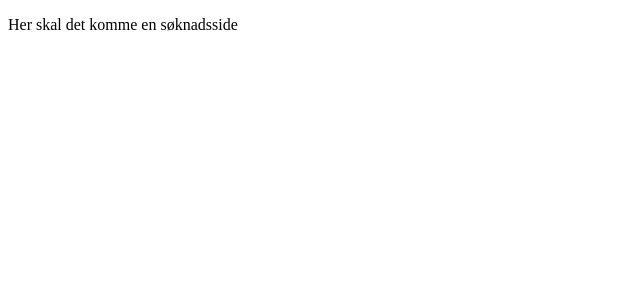
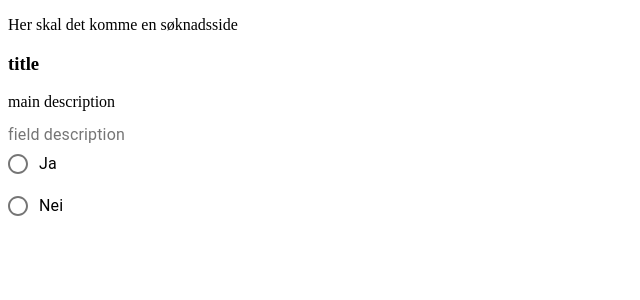
Before and after one commit to Studentidrettsforbundet/arrangere, a React (Create React App) app: page / in a window 1280 px wide. Shown: the top 300 px of the page, without its empty margins (0-640 px from the left). Built offline with nearby package versions, Linux system fonts and the light colour scheme.

Commit message:
#18 Component dynamically rendered

```diff
--- a/src/components/App.tsx
+++ b/src/components/App.tsx
@@ -1,16 +1,17 @@
 import React from "react";
-import SignUp from "./SignUp";
-import Login from "./Login";
 import InputWrapper from "./inputFields/InputWrapper";
-import LongText from "./inputFields/LongText";
 import { RecoilRoot } from "recoil";
-import RadioButton from "./inputFields/RadioButton";
 
 function App() {
   return (
     <RecoilRoot>
       <div className="App">
         <p>Her skal det komme en søknadsside</p>
+        <InputWrapper
+          title="title"
+          mainDesc="main description"
+          fields={{ type: "radio button", desc: "field description" }}
+        ></InputWrapper>
       </div>
     </RecoilRoot>
   );
--- a/src/components/inputFields/InputWrapper.tsx
+++ b/src/components/inputFields/InputWrapper.tsx
@@ -1,20 +1,46 @@
 import React, { FC } from "react";
 import ShortText from "./ShortText";
+import LongText from "./LongText";
+import RadioButton from "./RadioButton";
 
 type InputWrapperProps = {
   title: string;
   mainDesc: string;
+  fields: {
+    type: string;
+    desc: string;
+  };
 };
-const components = {
-  short: ShortText,
+
+const defaultComponent = () => {
+  return <div></div>;
 };
-const InputWrapper: FC<InputWrapperProps> = ({ title, mainDesc }) => {
-  const CompName = ShortText;
+
+const getComponentToBeRendered = (type: string) => {
+  let ComponentName: React.FC<{ desc: string }>;
+  ComponentName = defaultComponent;
+
+  if (type == "short text") {
+    ComponentName = ShortText;
+  }
+  if (type == "long text") {
+    ComponentName = LongText;
+  }
+  if (type == "radio button") {
+    ComponentName = RadioButton;
+  }
+
+  return ComponentName;
+};
+
+const InputWrapper: FC<InputWrapperProps> = ({ title, mainDesc, fields }) => {
+  const Component = getComponentToBeRendered(fields.type);
+  console.log(Component);
   return (
     <div>
       <h3>{title}</h3>
       <p>{mainDesc}</p>
-      <CompName desc="besk kort tekst" label="Kort tekst" />
+      <Component desc={fields.desc}></Component>
     </div>
   );
 };
--- a/src/components/inputFields/LongText.tsx
+++ b/src/components/inputFields/LongText.tsx
@@ -3,16 +3,14 @@ import TextField from "@material-ui/core/TextField";
 
 type LongTextProps = {
   desc: string;
-  label: string;
 };
 
-const LongText: FC<LongTextProps> = ({ desc, label }) => {
+const LongText: FC<LongTextProps> = ({ desc }) => {
   return (
     <div className="longText">
       <p>{desc}</p>
       <TextField
         id="outlined-full-width"
-        label={label}
         fullWidth
         multiline
         InputLabelProps={{
--- a/src/components/inputFields/RadioButton.tsx
+++ b/src/components/inputFields/RadioButton.tsx
@@ -7,15 +7,14 @@ import FormLabel from "@material-ui/core/FormLabel";
 
 type RadioProps = {
   desc: string;
-  label: string;
 };
 
-const RadioButton: FC<RadioProps> = ({ desc, label }) => {
+const RadioButton: FC<RadioProps> = ({ desc }) => {
   return (
     <div className="radios">
       <FormControl component="fieldset">
         <FormLabel component="legend">{desc}</FormLabel>
-        <RadioGroup aria-label={label} name="radio">
+        <RadioGroup name="radio">
           <FormControlLabel value="Ja" control={<Radio />} label="Ja" />
           <FormControlLabel value="Nei" control={<Radio />} label="Nei" />
         </RadioGroup>
--- a/src/components/inputFields/ShortText.tsx
+++ b/src/components/inputFields/ShortText.tsx
@@ -3,14 +3,13 @@ import TextField from "@material-ui/core/TextField";
 
 type ShortTextProps = {
   desc: string;
-  label: string;
 };
 
-const ShortText: FC<ShortTextProps> = ({ desc, label }) => {
+const ShortText: FC<ShortTextProps> = ({ desc }) => {
   return (
     <div className="shortText">
       <p>{desc}</p>
-      <TextField id="outlined-basic" label={label} variant="outlined" />
+      <TextField id="outlined-basic" variant="outlined" />
     </div>
   );
 };
```
